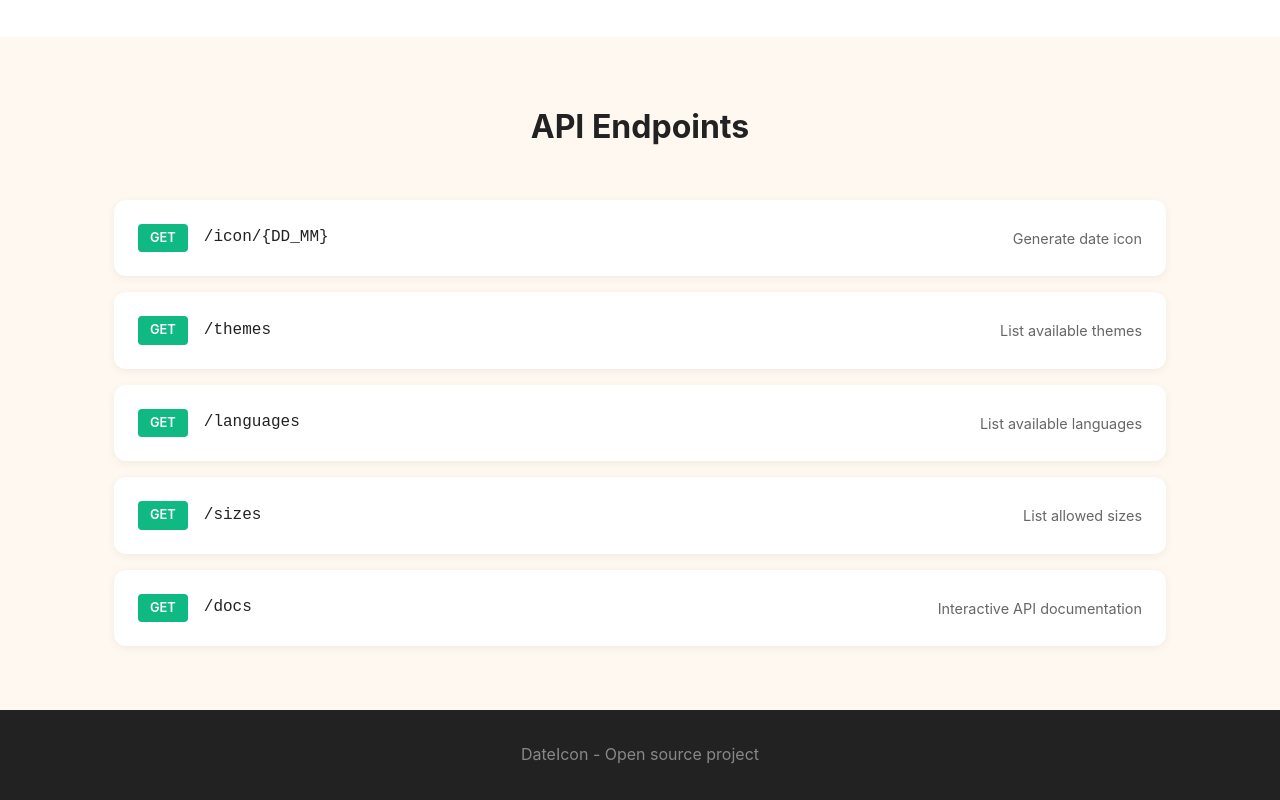
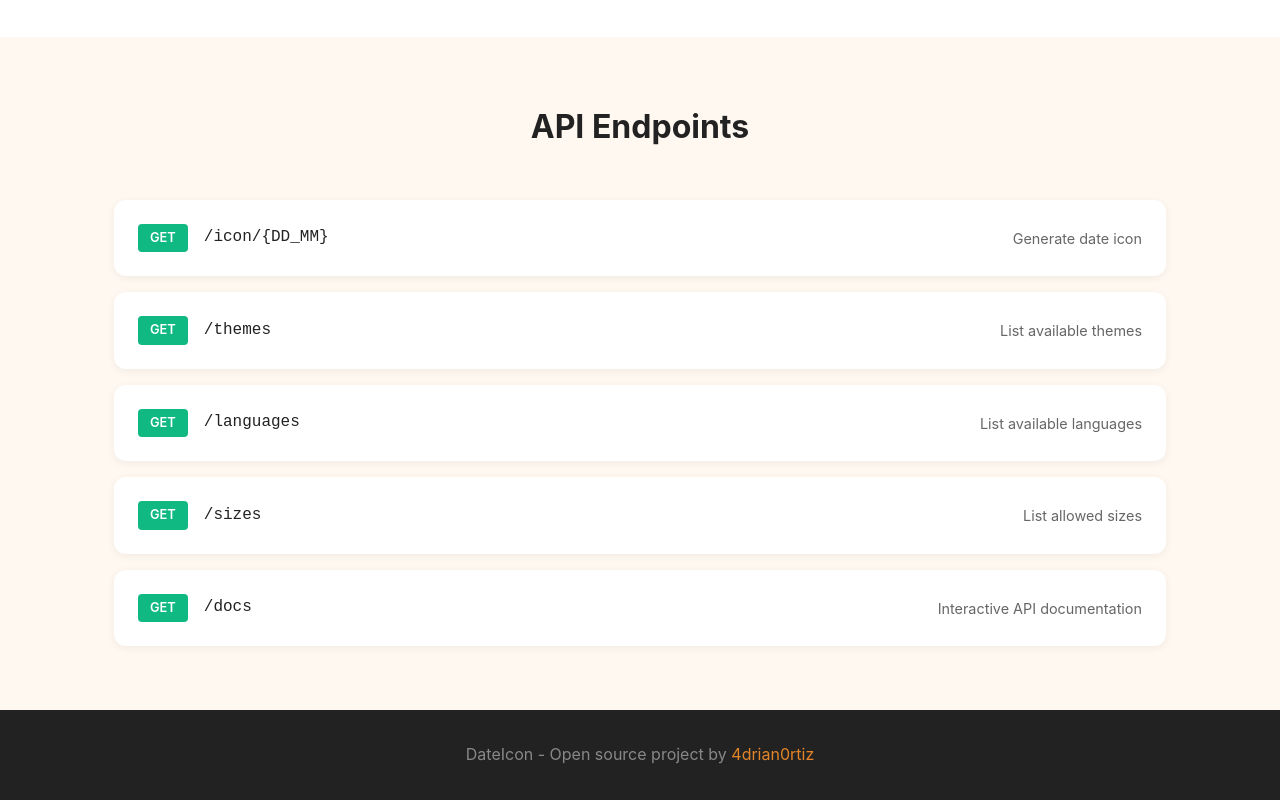
Before and after one commit to 4DRIAN0RTIZ/dateIcon, a plain HTML site: page index.html in a window 1280 px wide. Shown: the part 2403-3203 px from the top of the page. Drawn offline with Linux system fonts and the light colour scheme.

Commit message:
style(index.html): Add link to github

```diff
--- a/index.html
+++ b/index.html
@@ -677,7 +677,7 @@
 
 	<footer>
 		<div class="container">
-			<p>DateIcon - Open source project</p>
+			<p>DateIcon - Open source project by <a href="https://github.com/4drian0rtiz" target="_blank">4drian0rtiz</a></p>
 		</div>
 	</footer>
 
```
